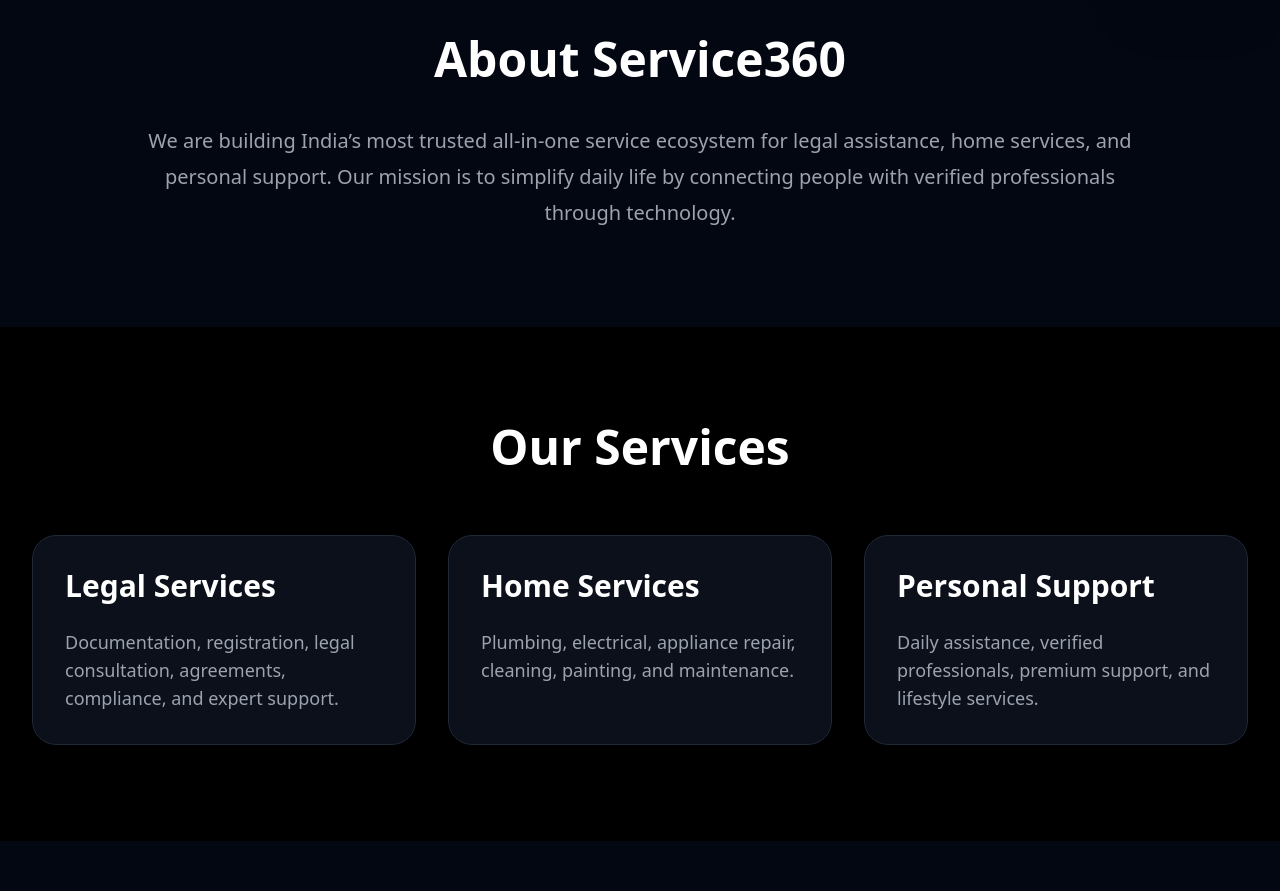
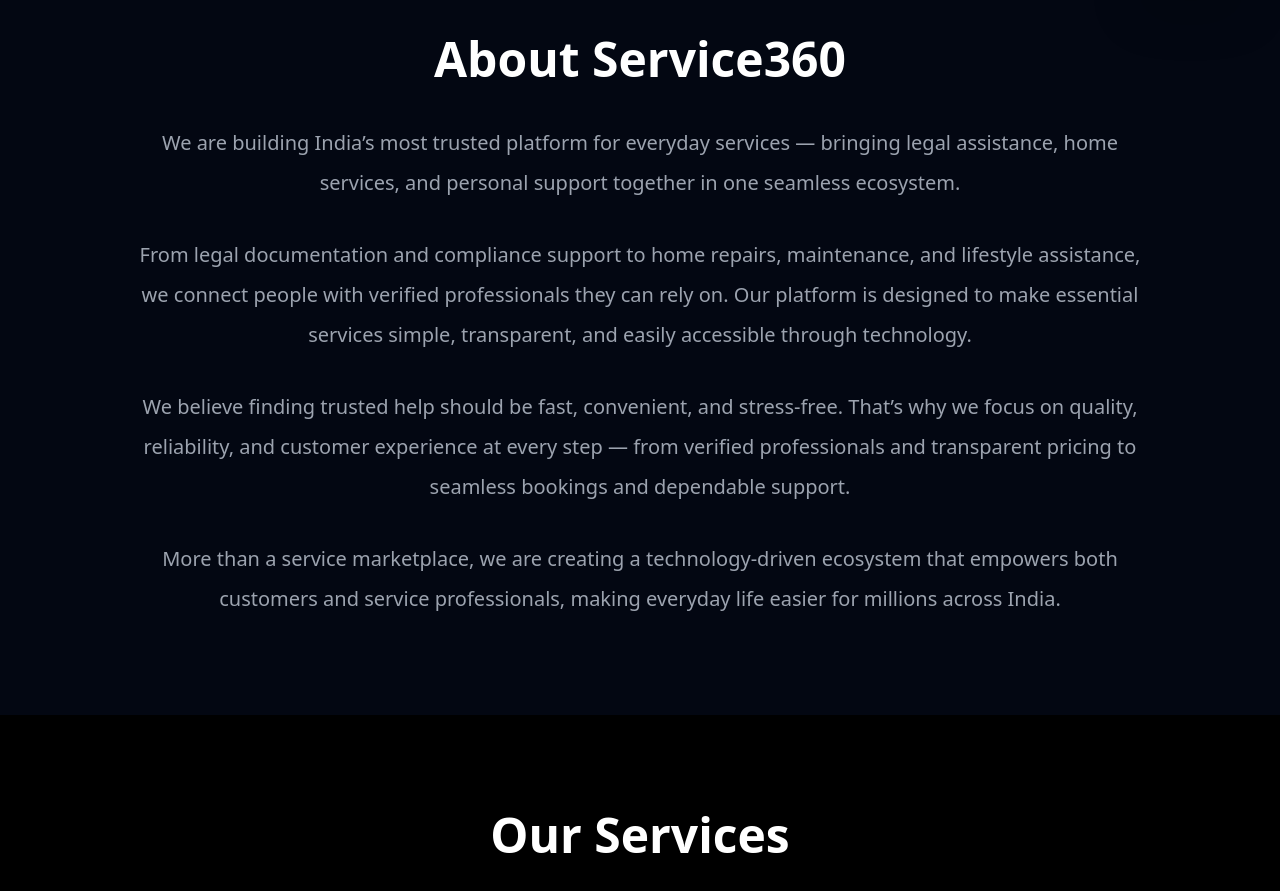
Before and after one commit to service-360/service360-website, a Next.js app: page / in a window 1280 px wide. Shown: the part 780-1671 px from the top of the page. Built offline with nearby package versions, Linux system fonts and the light colour scheme.

Commit message:
Update homepage about section

```diff
--- a/app/page.js
+++ b/app/page.js
@@ -59,13 +59,25 @@
             About Service360
           </h2>
 
-          <p className="text-gray-400 text-xl leading-9">
-            We are building India’s most trusted all-in-one
-            service ecosystem for legal assistance, home
-            services, and personal support. Our mission is
-            to simplify daily life by connecting people with
-            verified professionals through technology.
-          </p>
+        <div className="text-gray-400 text-xl leading-10 space-y-8">
+
+  <p>
+    We are building India’s most trusted platform for everyday services — bringing legal assistance, home services, and personal support together in one seamless ecosystem.
+  </p>
+
+  <p>
+    From legal documentation and compliance support to home repairs, maintenance, and lifestyle assistance, we connect people with verified professionals they can rely on. Our platform is designed to make essential services simple, transparent, and easily accessible through technology.
+  </p>
+
+  <p>
+    We believe finding trusted help should be fast, convenient, and stress-free. That’s why we focus on quality, reliability, and customer experience at every step — from verified professionals and transparent pricing to seamless bookings and dependable support.
+  </p>
+
+  <p>
+    More than a service marketplace, we are creating a technology-driven ecosystem that empowers both customers and service professionals, making everyday life easier for millions across India.
+  </p>
+
+</div>
 
         </div>
 
```
